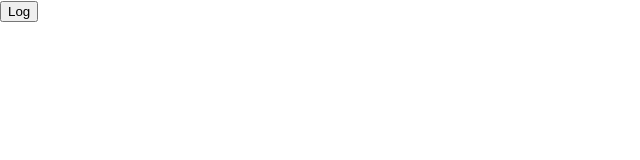
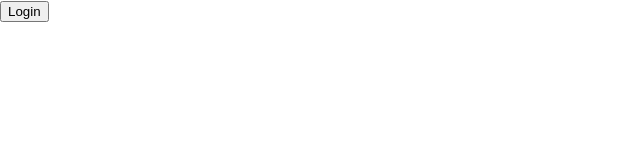
Before and after one commit to dbriceno10/sh_learning-app, a React (Create React App) app in the folder frontend/: page / in a window 1280 px wide. Shown: the top 160 px of the page, without its empty margins (0-640 px from the left). Built offline with nearby package versions, Linux system fonts and the light colour scheme.

Commit message:
register-login-google

```diff
--- a/frontend/package.json
+++ b/frontend/package.json
@@ -3,6 +3,7 @@
   "version": "0.1.0",
   "private": true,
   "dependencies": {
+    "@auth0/auth0-react": "^1.9.0",
     "@testing-library/jest-dom": "^5.16.1",
     "@testing-library/react": "^12.1.2",
     "@testing-library/user-event": "^13.5.0",
--- a/frontend/src/Components/Landing.js
+++ b/frontend/src/Components/Landing.js
@@ -1,12 +1,25 @@
-import { React } from 'react';
+import  React  from 'react';
+import { useAuth0 } from '@auth0/auth0-react';
+import LoginButton from './Login';
+import  LogoutButton  from './Logout';
+import  Profile  from './Profile';
 
 
 
 export default function Landing(){
 
+    const { isAuthenticated} = useAuth0();
     return (
         <div>
-            <button type='submit'>Log</button>
+            {isAuthenticated ? (
+                <>
+                <Profile/>
+                <LogoutButton/>
+                </>
+            ) : (
+                <LoginButton/>
+            )
+        }
 
         </div>
     )
--- /dev/null
+++ b/frontend/src/Components/Login.js
@@ -0,0 +1,15 @@
+import  React  from 'react';
+import { useAuth0 } from '@auth0/auth0-react';
+
+
+
+export default function LoginButton(){
+    const { loginWithRedirect } = useAuth0();
+
+
+    return (
+
+
+        <button type='button' onClick={() => loginWithRedirect()}>Login</button>
+    )
+}
--- /dev/null
+++ b/frontend/src/Components/Logout.js
@@ -0,0 +1,13 @@
+import React from 'react'
+import { useAuth0 } from '@auth0/auth0-react'
+
+
+export default function LogoutButton(){
+    const {logout} = useAuth0();
+
+    return (
+
+
+        <button type='button' onClick={() => logout({returnTo: window.location.origin})}>Logout</button>
+    )
+}
--- /dev/null
+++ b/frontend/src/Components/Profile.js
@@ -0,0 +1,21 @@
+import React from 'react'
+import { useAuth0 } from '@auth0/auth0-react'
+
+
+export default function Profile () {
+    const {user, isAuthenticated, isLoading} = useAuth0();
+
+    if (isLoading){
+        return <div> Loading... </div>
+    }
+
+    return (
+        isAuthenticated && (
+            <div>
+                <img src={user.picture} alt={user.name}/>
+                <h2>{user.name}</h2>
+                <p>Email:{user.email}</p>
+            </div>
+        )
+    )
+}
--- a/frontend/src/index.js
+++ b/frontend/src/index.js
@@ -2,14 +2,16 @@ import React from 'react';
 import ReactDOM from 'react-dom';
 import './index.css';
 import { BrowserRouter } from 'react-router-dom';
+import { Auth0Provider } from  '@auth0/auth0-react';
 import reportWebVitals from './reportWebVitals';
-
 
 import App from './App';
 
 ReactDOM.render(
   <BrowserRouter>
+  <Auth0Provider domain = "dev-7nhgd48t.us.auth0.com" clientId="Jiku3rCKjoBA9TXW0HLOAb9dNye1eVnJ" redirectUri={window.location.origin}>
     <App />
+  </Auth0Provider>
   </BrowserRouter>,
   document.getElementById('root')
 );
```
Also changed, not shown: frontend/src/Reducers/index.js (added, +11 -0 lines), frontend/src/Store/index.js (added, +12 -0 lines).
